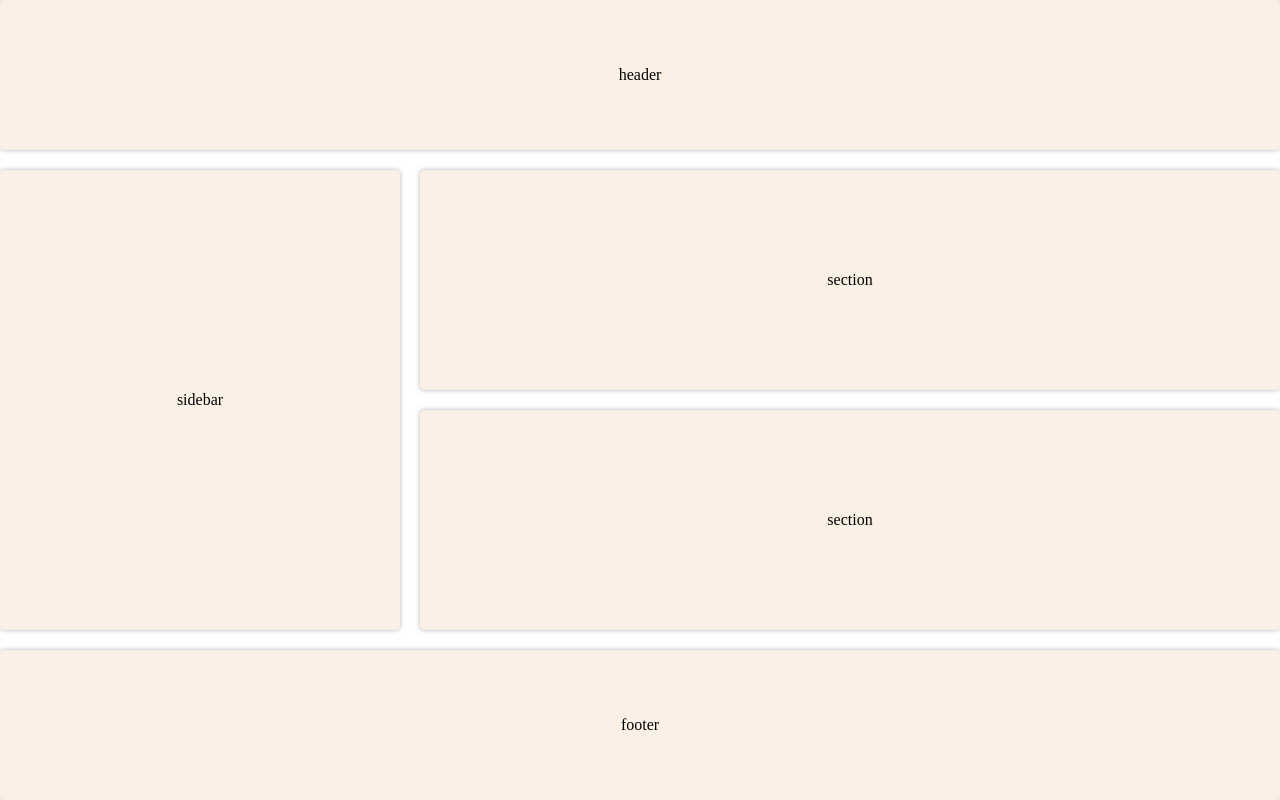
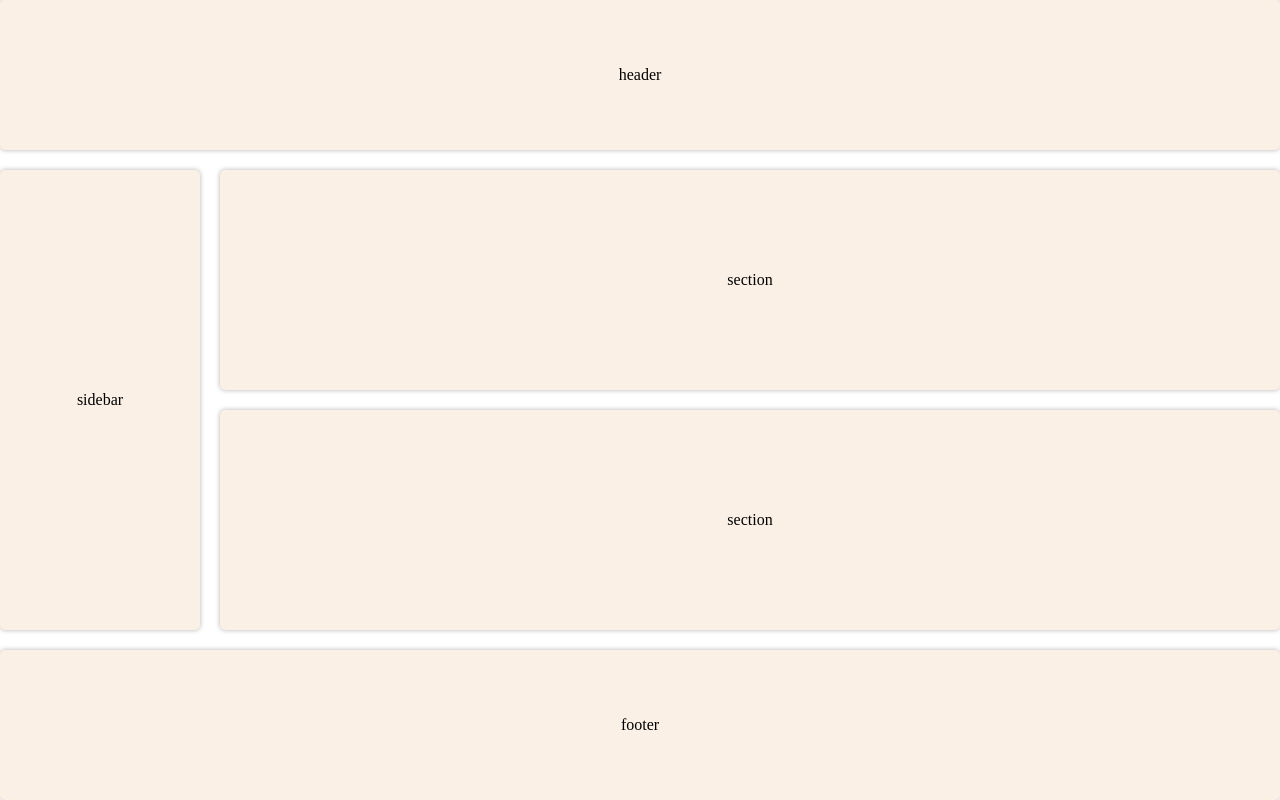
Before and after one commit to Armine-web/grid, a plain HTML site: page index.html in a window 1280 px wide. Drawn offline with Linux system fonts and the light colour scheme.

Commit message:
Update style.css

```diff
--- a/style.css
+++ b/style.css
@@ -5,7 +5,7 @@
 .container{
     display: grid;
     gap: 20px;
-    grid-template-columns: 400px 1fr;
+    grid-template-columns: 200px 1fr;
     grid-template-rows: 150px 1fr 1fr 150px;
     height: 100vh;
 }
```
